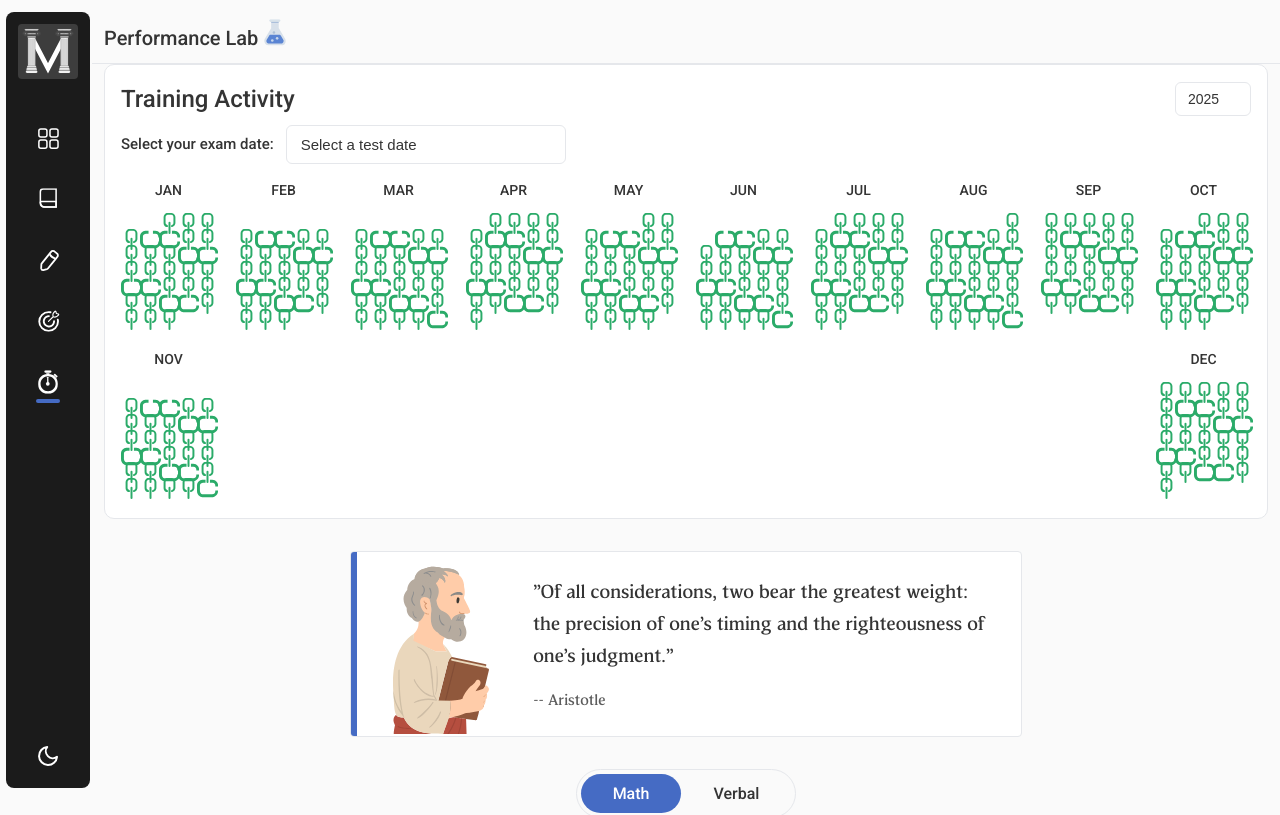
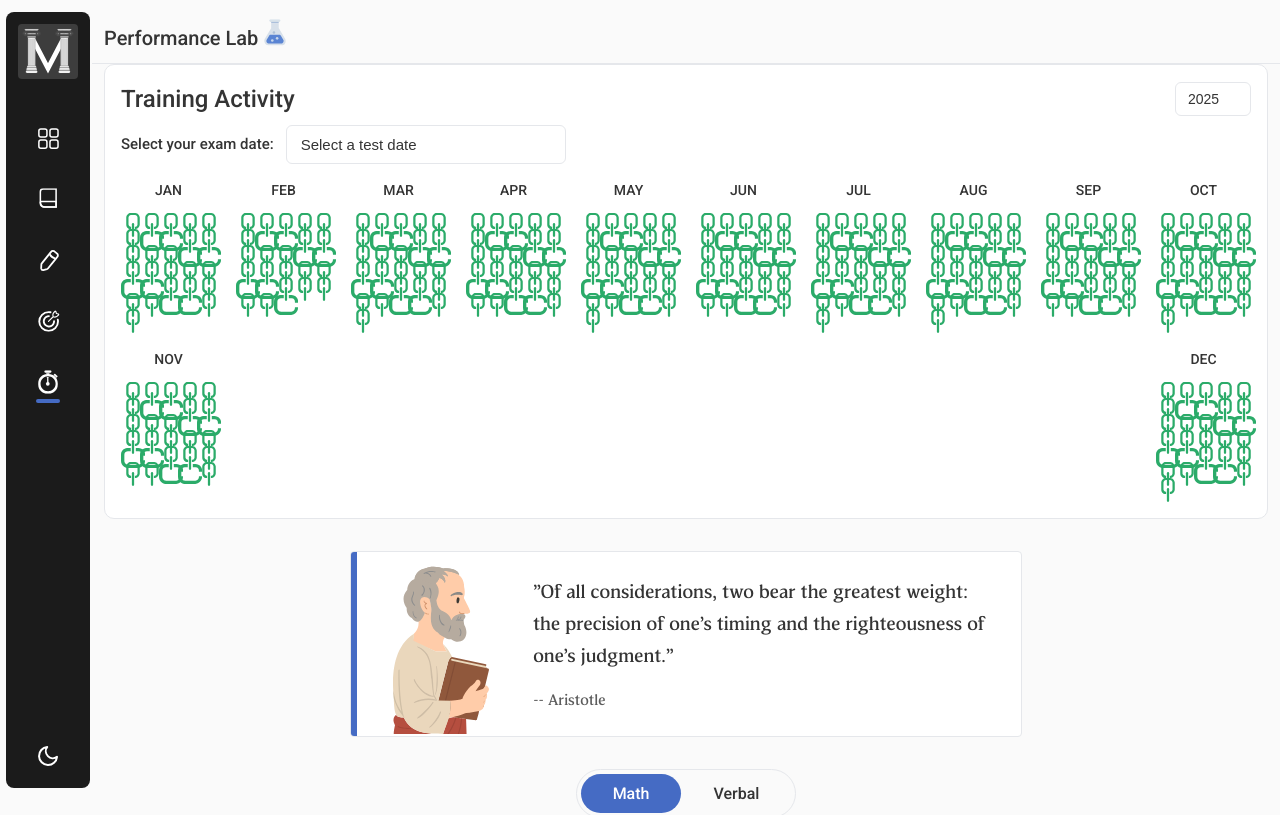
Before and after one commit to Orujhimaru/max_odyssey, a React (Vite) app: page /lab in a window 1280 px wide. Shown: the top 815 px of the page. Built offline with nearby package versions, Linux system fonts and the light colour scheme; sample sign-in values are in the browser's storage; a web font is replaced by a local one.

Commit message:
design: somewhat of a progress on the calendar

```diff
--- a/src/pages/LabPage/LabPage.css
+++ b/src/pages/LabPage/LabPage.css
@@ -730,31 +730,27 @@
 
 /* Activity square */
 .activity-square {
-  width: 21px;
-  height: 21px;
+  width: 24px;
+  height: 24px;
+  box-sizing: border-box;
   background-color: transparent;
-  border: none;
   position: relative;
-  cursor: default;
+}
+
+.activity-square.chain-cell {
   display: flex;
   align-items: center;
   justify-content: center;
-  font-size: 0;
-  color: transparent;
+  position: relative;
 }
 
-/* Placeholder cells - ensure they are truly invisible and don't interfere */
-.activity-square.placeholder-cell {
-  background-color: transparent !important;
-  border-color: transparent !important;
-  pointer-events: none;
+.chain-svg {
+  max-width: 100%;
+  max-height: 100%;
 }
 
-/* Active day (green) */
-.activity-square.active-day {
-  background-color: var(--increase-color);
-  border-color: var(--increase-color);
-  /* color: white; */
+.chain-svg.rotated-180 {
+  transform: rotate(180deg);
 }
 
 /* Performance tab selector */
@@ -1449,8 +1445,7 @@
   position: relative;
 }
 
-/* Temporary debug style for turn cells */
-.debug-turn-cell {
-  background-color: red !important;
-  border: 2px solid yellow !important;
+/* Remove the debug styles we added */
+.activity-square.debug-text-cell {
+  display: none;
 }
--- a/src/pages/LabPage/LabPage.jsx
+++ b/src/pages/LabPage/LabPage.jsx
@@ -158,7 +158,7 @@ const generateYearData_OLD = () => {
 
 // --- START CALENDAR GENERATION LOGIC (Per-Month 5x7 Grids with INTRA-MONTH SNAKE) ---
 const generateFullYearCalendar = (year, activityData = {}, examDates = []) => {
-  const yearMonths = [
+  const months = [
     "JAN",
     "FEB",
     "MAR",
@@ -172,103 +172,92 @@ const generateFullYearCalendar = (year, activityData = {}, examDates = []) => {
     "NOV",
     "DEC",
   ];
-  const calendarYear = {};
 
-  const dateFormatter = new Intl.DateTimeFormat("en-US", {
-    weekday: "short",
-    year: "numeric",
-    month: "short",
-    day: "numeric",
-  });
+  const CELLS_PER_VISUAL_COLUMN = 7; // 7 cells per visual column
+  const CELLS_PER_MONTH_GRID = 35; // 5 columns × 7 rows
 
-  yearMonths.forEach((monthName, monthIndex) => {
-    const numDaysInCurrentMonth = daysInMonth(year, monthIndex);
-    const firstDayOffset = getFirstDayOfMonth(year, monthIndex);
-    const monthCells = [];
+  const yearData = {};
 
-    for (let k = 0; k < firstDayOffset; k++) {
-      monthCells.push({ type: "placeholder", chainType: "placeholder_empty" });
-    }
+  // Process each month
+  months.forEach((monthName, monthIndex) => {
+    const daysInCurrentMonth = daysInMonth(year, monthIndex);
+    const monthCells = Array(CELLS_PER_MONTH_GRID)
+      .fill()
+      .map(() => ({
+        type: "placeholder",
+        chainType: "empty",
+      }));
 
-    for (let day = 1; day <= numDaysInCurrentMonth; day++) {
-      if (monthCells.length >= CELLS_PER_MONTH_GRID) break;
+    // Calculate cells for this month
+    for (let day = 1; day <= daysInCurrentMonth; day++) {
       const dateObj = new Date(year, monthIndex, day);
-      const formattedDate = dateFormatter.format(dateObj);
-      const dateStr = `${year}-${String(monthIndex + 1).padStart(
+      const dateString = `${year}-${String(monthIndex + 1).padStart(
         2,
         "0"
       )}-${String(day).padStart(2, "0")}`;
-      const currentActivity = activityData[dateStr] || 0;
-      const isExam = examDates.some(
-        (ed) =>
-          ed.year === String(year) && ed.month === monthIndex && ed.day === day
+
+      // Calculate the visual column (0-4) and row (0-6) in the 5×7 grid
+      // For simplicity: distribute days evenly across columns
+      const visualColumn = Math.floor((day - 1) / CELLS_PER_VISUAL_COLUMN);
+      const displayRow = (day - 1) % CELLS_PER_VISUAL_COLUMN;
+
+      // Calculate the index in the monthCells array
+      const cellIndex = visualColumn * CELLS_PER_VISUAL_COLUMN + displayRow;
+
+      // Check if this date is active in the activity data
+      const isActive = activityData[dateString] > 0;
+      const activityLevel = activityData[dateString] || 0;
+
+      // Determine the chain type - THIS IS THE KEY PART TO FIX
+      let chainType = "empty";
+
+      if (isActive) {
+        // SIMPLIFIED LOGIC: By default, all active cells are initial chains
+        chainType = "initial_snake_down";
+
+        // Check if this is a top row cell (row 0) in columns 1-4
+        const isTopRow = displayRow === 0;
+
+        // Check if this is a bottom row cell (row 6) in any column
+        const isBottomRow = displayRow === CELLS_PER_VISUAL_COLUMN - 1;
+
+        // Check if this is the very first cell of the first column
+        const isActualFirstCellOfGrid = day === 1;
+
+        // Apply connecting chain type for turns only
+        if (!isActualFirstCellOfGrid && (isTopRow || isBottomRow)) {
+          // This is a turn cell - either at the top of columns 1-4 or at the bottom of any column
+          chainType = "connecting_turn_intra_month";
+        }
+      }
+
+      // Check if this is a selected exam date
+      const isExamDay = examDates.some(
+        (examDate) =>
+          examDate.year === year &&
+          examDate.month === monthIndex &&
+          examDate.day === day
       );
-      let tooltipText = `No activity on ${formattedDate}`;
-      if (isExam) tooltipText = `Exam day on ${formattedDate}`;
-      else if (currentActivity > 0)
-        tooltipText = `Activity Level ${currentActivity} on ${formattedDate}`;
-      monthCells.push({
+
+      monthCells[cellIndex] = {
         type: "day",
-        dateString: dateStr,
-        formattedDate: formattedDate,
-        tooltipText: tooltipText,
-        monthIndex: monthIndex,
-        monthName: monthName,
         dayOfMonth: day,
-        activityLevel: currentActivity,
-        isExam: isExam,
-        isActive: currentActivity > 0,
-      });
-    }
-    while (monthCells.length < CELLS_PER_MONTH_GRID) {
-      monthCells.push({ type: "placeholder", chainType: "placeholder_empty" });
+        dateString: dateString,
+        isActive: isActive,
+        activityLevel: activityLevel,
+        chainType: chainType,
+        tooltipText: `${months[monthIndex]} ${day}, ${year}: ${
+          isActive ? `Activity level: ${activityLevel}` : "No activity"
+        }`,
+        isExamDay: isExamDay,
+      };
     }
 
-    for (let i = 0; i < monthCells.length; i++) {
-      const currentCell = monthCells[i];
-      if (currentCell.type !== "day") continue;
+    // Store the cells for this month
+    yearData[monthName] = monthCells;
+  });
 
-      const visualColumnInMonth = Math.floor(i / CELLS_PER_COLUMN_IN_GRID);
-      const isDownColumn = visualColumnInMonth % 2 === 0;
-      const rowInVisualColumn = i % CELLS_PER_COLUMN_IN_GRID;
-
-      if (currentCell.isActive) {
-        const isTopRow = rowInVisualColumn === 0;
-        const isBottomRow = rowInVisualColumn === CELLS_PER_COLUMN_IN_GRID - 1;
-        const isActualFirstCellOfGrid = i === firstDayOffset;
-
-        if ((isTopRow && !isActualFirstCellOfGrid) || isBottomRow) {
-          currentCell.chainType = "connecting_turn_intra_month";
-        } else {
-          currentCell.chainType = isDownColumn
-            ? "initial_snake_down"
-            : "initial_snake_up";
-        }
-      } else {
-        currentCell.chainType = "empty";
-        let prevSnakePathCellIndex = -1;
-        if (isDownColumn) {
-          if (rowInVisualColumn > 0) prevSnakePathCellIndex = i - 1;
-          else if (visualColumnInMonth > 0) prevSnakePathCellIndex = i - 1;
-        } else {
-          if (rowInVisualColumn < CELLS_PER_COLUMN_IN_GRID - 1)
-            prevSnakePathCellIndex = i + 1;
-          else if (visualColumnInMonth > 0) prevSnakePathCellIndex = i - 1;
-        }
-        if (
-          prevSnakePathCellIndex !== -1 &&
-          prevSnakePathCellIndex >= 0 &&
-          prevSnakePathCellIndex < monthCells.length &&
-          monthCells[prevSnakePathCellIndex].type === "day" &&
-          monthCells[prevSnakePathCellIndex].isActive
-        ) {
-          currentCell.chainType = "broken";
-        }
-      }
-    }
-    calendarYear[monthName] = monthCells;
-  });
-  return calendarYear;
+  return yearData;
 };
 // --- END CALENDAR GENERATION LOGIC ---
 
@@ -544,7 +533,6 @@ const LabPage = () => {
       );
     }
 
-    // Determine if the current cell is the selected exam date
     const checkIsSelectedExamDate = (cell) => {
       if (!selectedExamDate || cell.type !== "day") return false;
       const examDateDetails = testDates.find(
@@ -575,7 +563,6 @@ const LabPage = () => {
               if (checkIsSelectedExamDate(cell)) {
                 squareClassName += " exam-day";
               }
-              // Add other day-specific classes if needed, e.g., based on cell.isActive for non-chain visuals
             }
 
             switch (cell.chainType) {
@@ -588,13 +575,12 @@ const LabPage = () => {
                 break;
               case "connecting_turn_intra_month":
                 ChainComponentToRender = ConnectingChain;
-                // Potential rotation for ConnectingChain if its SVG requires it for different turn directions
                 break;
               case "broken":
                 ChainComponentToRender = BrokenChain;
                 break;
               case "empty":
-              case "placeholder_empty": // This ensures placeholders render nothing or specific placeholder style
+              case "placeholder_empty":
                 ChainComponentToRender = null;
                 break;
               default:
```
